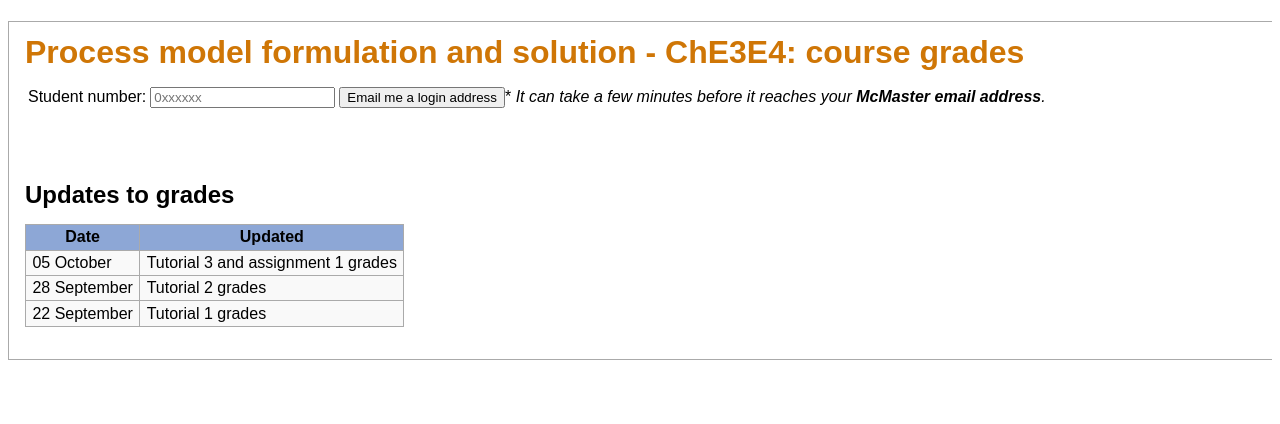
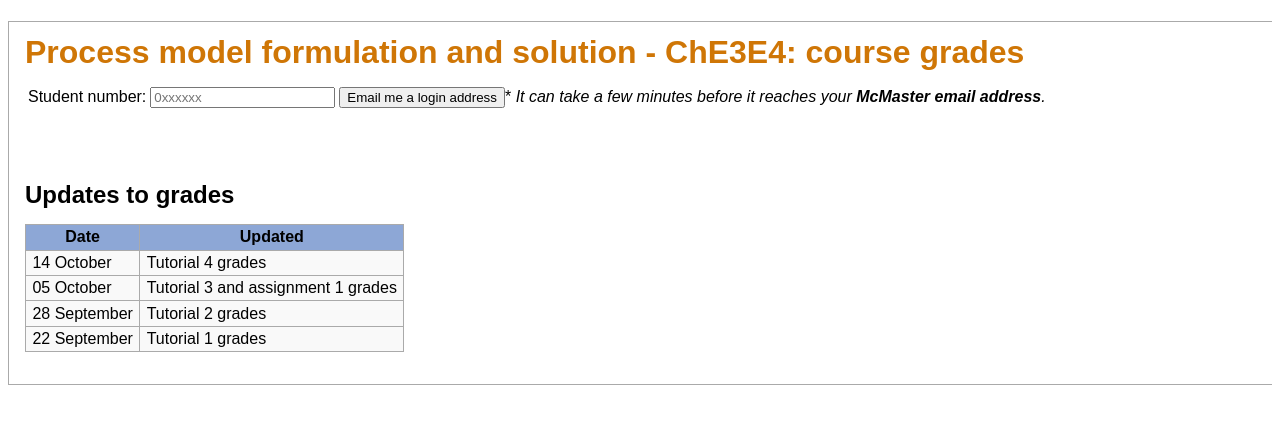
Before and after one commit to kgdunn/Django-app-grades, a Django app: template student/templates/sign_in_form.html in a window 1280 px wide. Shown: the top 424 px of the page. Run offline with Django 3.2, Linux system fonts and the light colour scheme; the template is opened without the code that fills it, so the values that code supplies are empty; some libraries are stand-ins or nearby versions.

Commit message:
After update with tut4 grades.

```diff
--- a/student/templates/sign_in_form.html
+++ b/student/templates/sign_in_form.html
@@ -21,6 +21,10 @@ reaches your <b>McMaster email address</b>.</i></td>
 			<th>Updated</th>
 		</tr>
 		<tr>
+			<td>14 October</td>
+			<td>Tutorial 4 grades</td>
+		</tr>
+		<tr>
 			<td>05 October</td>
 			<td>Tutorial 3 and assignment 1 grades</td>
 		</tr>
```
Also changed, not shown: 2 other files.
